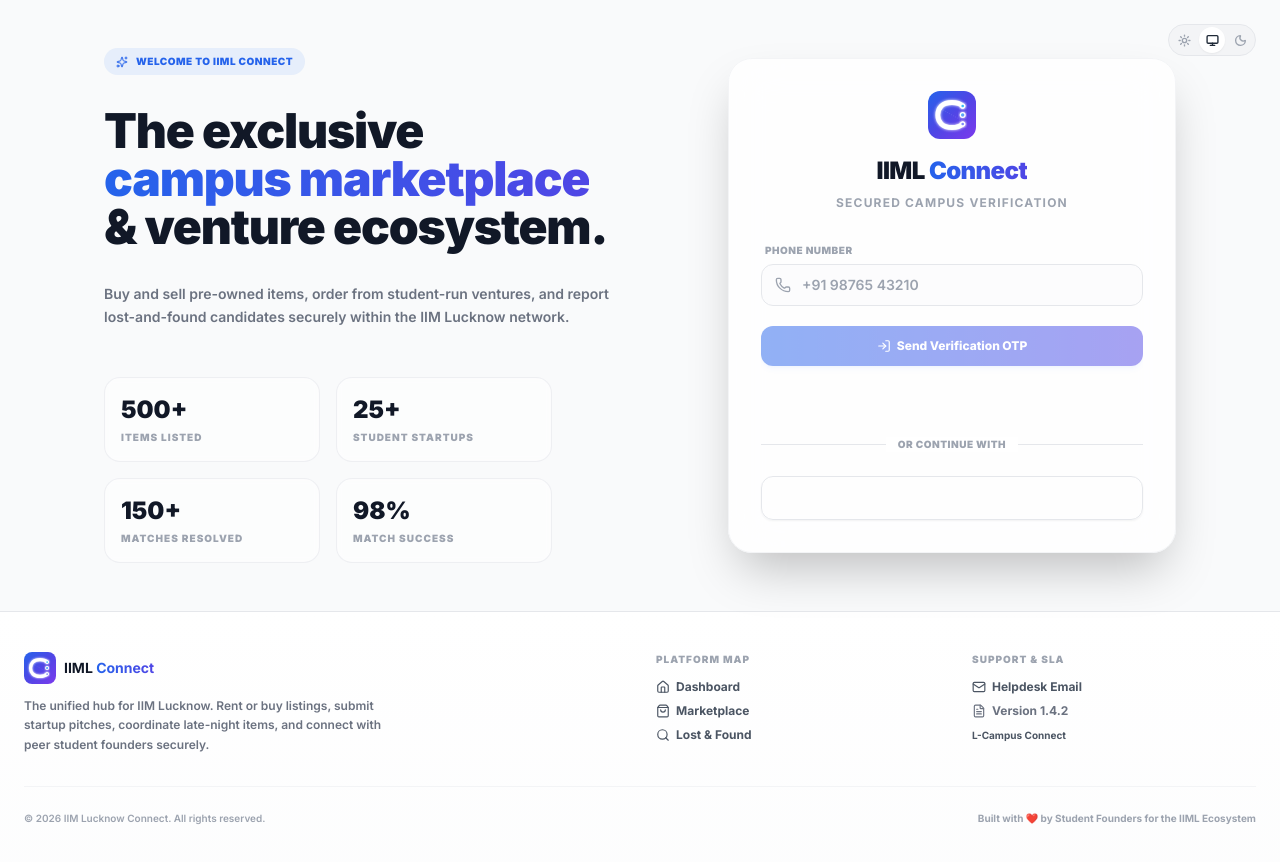
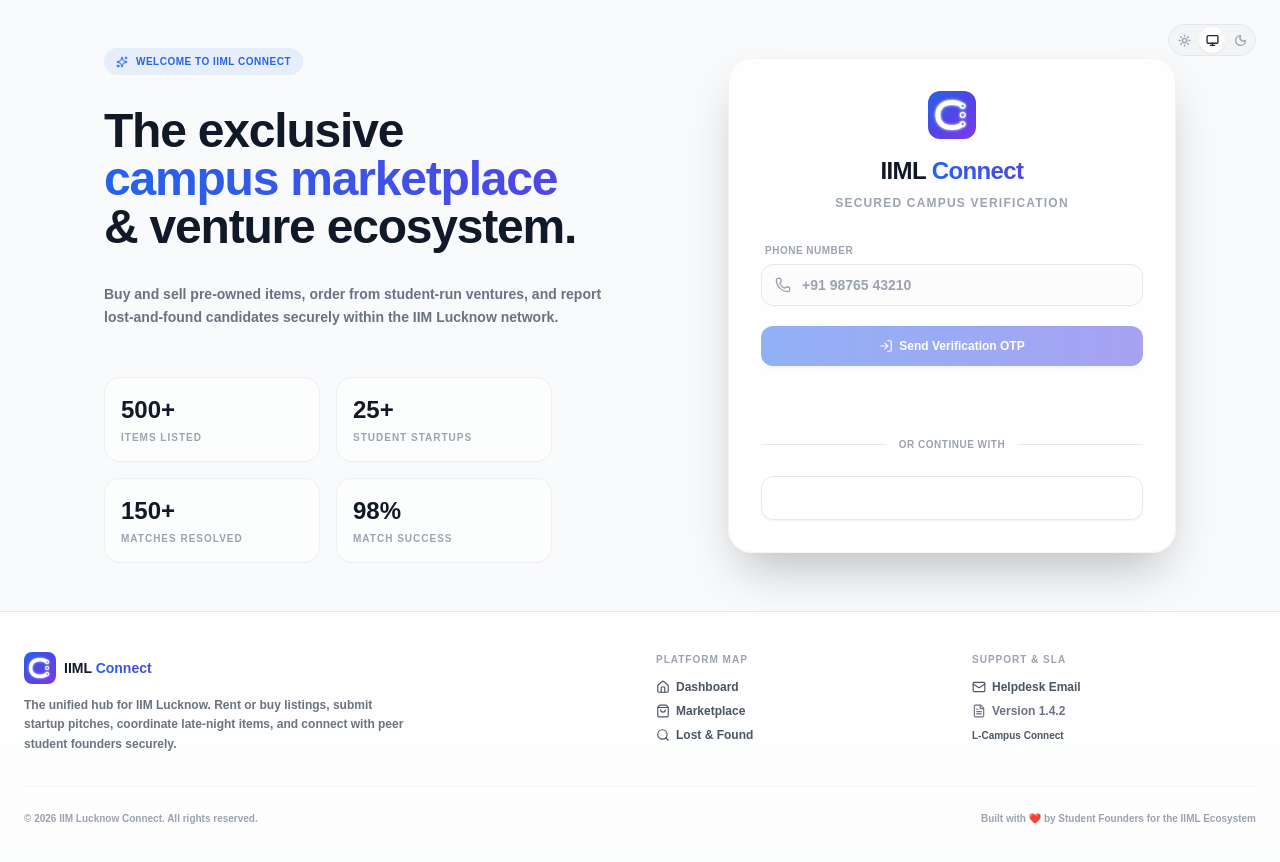
Before and after one commit to HrithikRaj26/iimlconnect_marketplace1, a Next.js app: page / in a window 1280 px wide. Shown: the top 862 px of the page. Built offline with nearby package versions, Linux system fonts and the light colour scheme.

Commit message:
style: Remove custom fonts and default to system sans-serif

```diff
--- a/src/app/layout.tsx
+++ b/src/app/layout.tsx
@@ -1,14 +1,8 @@
 import type { Metadata } from "next";
-import { Inter } from "next/font/google";
 import Script from "next/script";
 import "./globals.css";
 import { ThemeProvider } from "@/components/ui/ThemeProvider";
 import { ToastProvider } from "@/context/ToastContext";
-
-const inter = Inter({
-  subsets: ["latin"],
-  variable: "--font-inter"
-});
 
 export const metadata: Metadata = {
   metadataBase: new URL('https://iiml-connect.vercel.app'),
@@ -50,7 +44,7 @@ export default function RootLayout({
         />
         <Script src="https://accounts.google.com/gsi/client" strategy="beforeInteractive" />
       </head>
-      <body className={`${inter.variable} font-sans antialiased text-gray-900 dark:text-gray-100 bg-gray-50 dark:bg-gray-950 min-h-screen`}>
+      <body className={`font-sans antialiased text-gray-900 dark:text-gray-100 bg-gray-50 dark:bg-gray-950 min-h-screen`}>
         <ThemeProvider>
           <ToastProvider>
             {children}
--- a/tailwind.config.ts
+++ b/tailwind.config.ts
@@ -21,7 +21,7 @@ const config: Config = {
         surface: "#F7F8FA",
       },
       fontFamily: {
-        sans: ["var(--font-inter)", "Inter", "ui-sans-serif", "system-ui", "sans-serif"],
+        sans: ["sans-serif"],
       },
       boxShadow: {
         card: "0 1px 2px rgba(16, 24, 40, 0.06), 0 1px 3px rgba(16, 24, 40, 0.08)",
```
